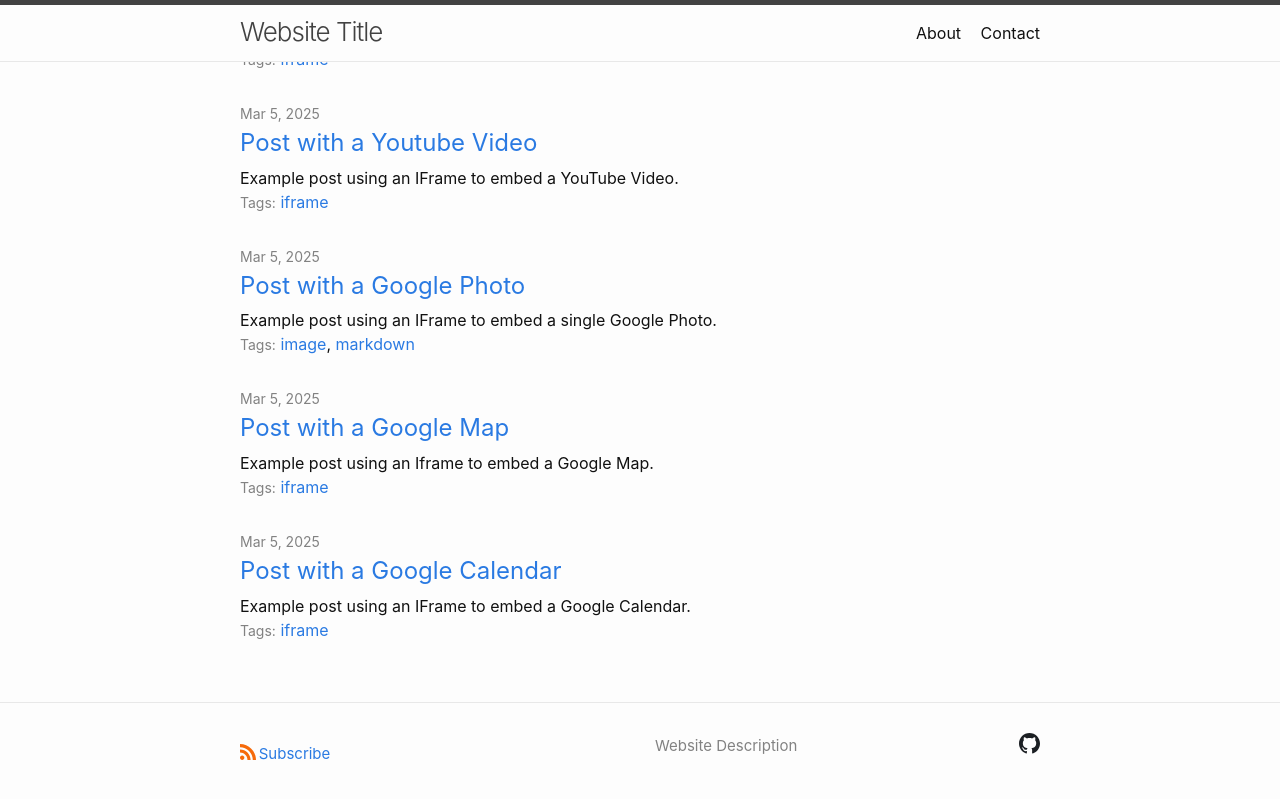
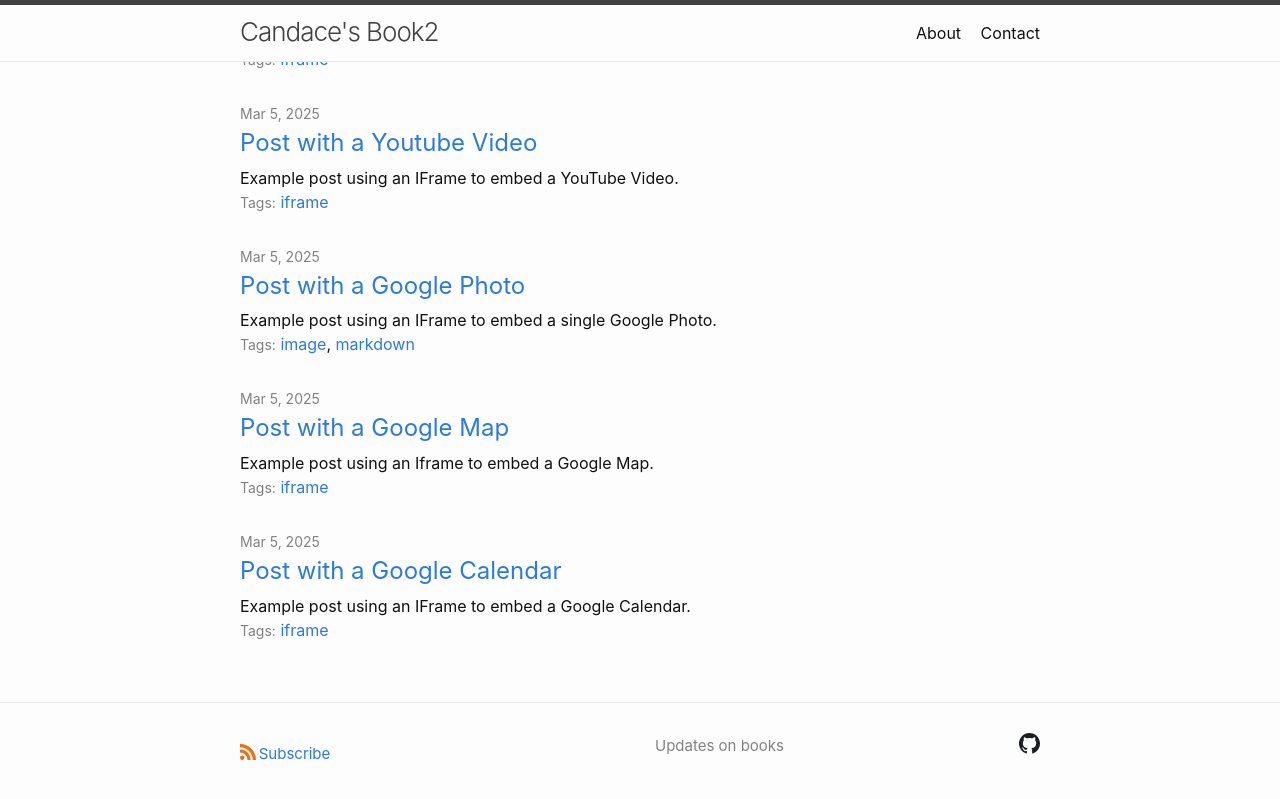
Before and after one commit to Candace386/Candace-s-Book2, a Jekyll site: the page built from index.md, in a window 1280 px wide and 900 px high, scrolled down 1170 px. Shown: the top 799 px of the window. Built offline with Jekyll 4.4.1, drawn with Linux system fonts in a browser that asks for light colours; a script that is not in the unit is left out.

Commit message:
Update _config.yml

```diff
--- a/_config.yml
+++ b/_config.yml
@@ -1,11 +1,11 @@
-title: Website Title
+title: Candace's Book2
 
 description: >
-  Website Description
+  Updates on books
 
 author:
-  name: Name
-  email: your-email@domain.com
+  name: Candace Pope
+  email: candacepope520@gmail.com
 
 nav_pages:
   - about.md
```
